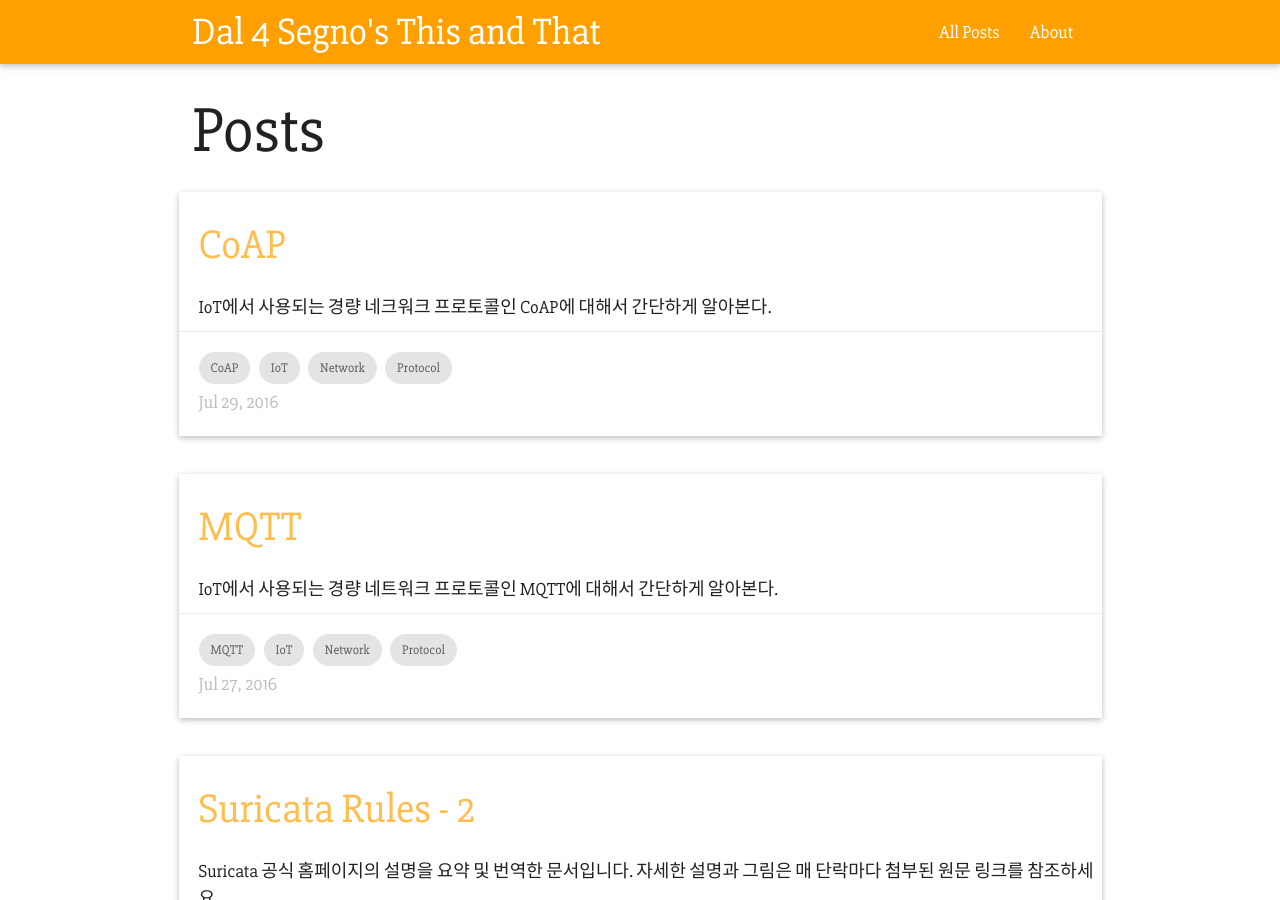
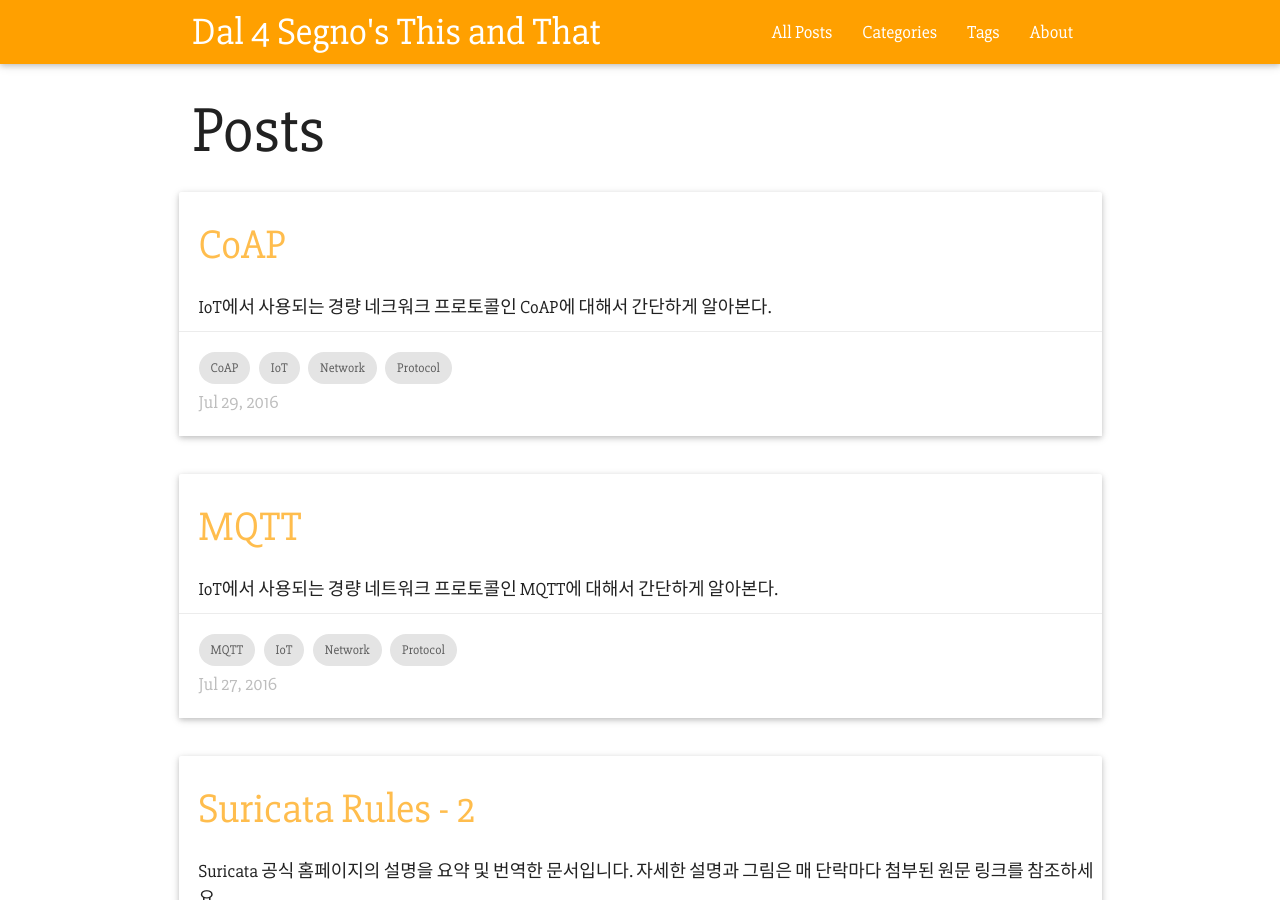
Before and after one commit to Dal4Segno/dal4segno.github.com, a Jekyll site: the page built from index.html, in a window 1280 px wide and 900 px high. Built offline with Jekyll 4.4.1, drawn with Linux system fonts in a browser that asks for light colours; some of the changed text lies outside the part shown.

Commit message:
footer header

```diff
--- a/_includes/footer.html
+++ b/_includes/footer.html
@@ -11,10 +11,8 @@
 	  <div class="col s3">
 		<h5 class="white-text">Links</h5>
 		<ul>
-		  <li><a class="grey-text text-lighten-3" href="#!">Link 1</a></li>
-		  <li><a class="grey-text text-lighten-3" href="#!">Link 2</a></li>
-		  <li><a class="grey-text text-lighten-3" href="#!">Link 3</a></li>
-		  <li><a class="grey-text text-lighten-3" href="#!">Link 4</a></li>
+		  <li><a class="grey-text text-lighten-3" href="https://github.com/Dal4Segno">Github</a></li>
+		  <li><a class="grey-text text-lighten-3" href="https://www.facebook.com/dongseob.lee.52">Facebook</a></li>
 		</ul>
 	  </div>
 	</div>
--- a/_includes/header.html
+++ b/_includes/header.html
@@ -15,7 +15,9 @@
           <li><a href="/">All Posts</a></li>
           <!--<li><a class="dropdown-button" href="#!" data-activates="dropdown1">Categories<i class="material-icons right">arrow_drop_down</i></a></li>
           -->
-		  <li><a href="/about">About</a></li>
+          <li><a href="/categories">Categories</a></li>
+		  <li><a href="/tags">Tags</a></li>
+          <li><a href="/about">About</a></li>
         </ul>
       </div>
     </div>
```
